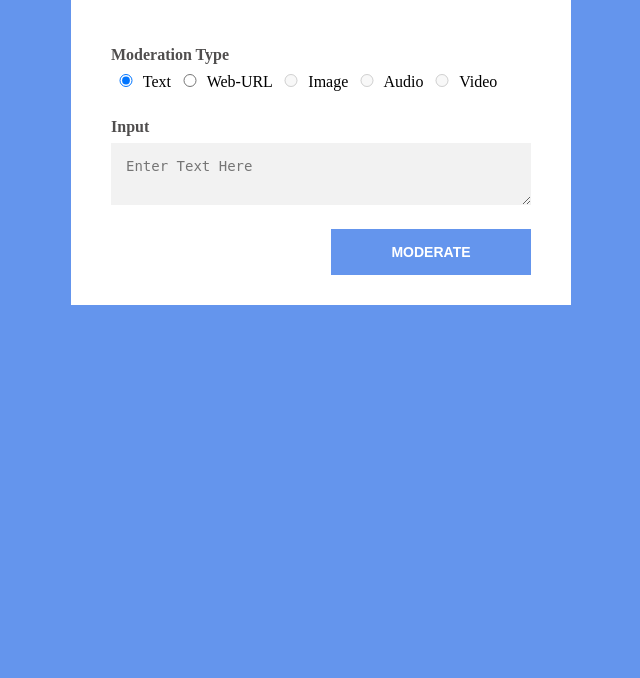
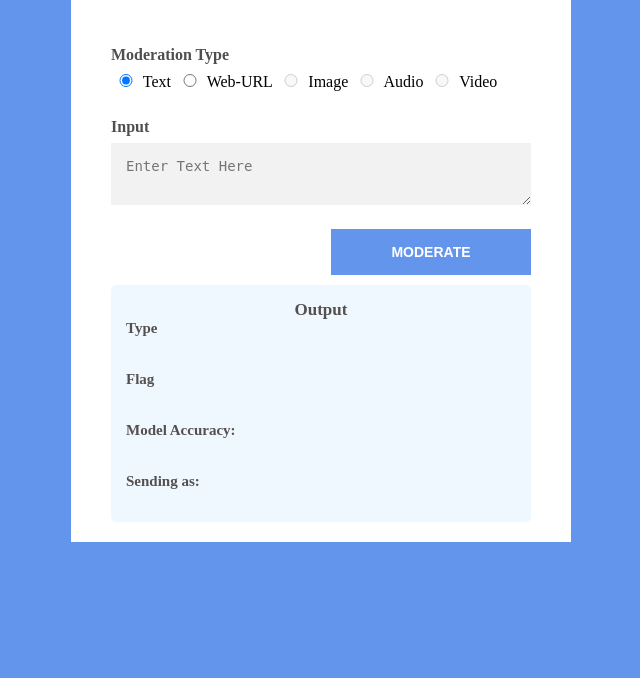
Before and after one commit to bhandarijyoti12/Content-Moderator, a Flask app: template Templates/index.html in a window 1280 px wide. Shown: the part 79-757 px from the top of the page, without its empty margins (319-959 px from the left). Run offline with Flask 2, Linux system fonts and the light colour scheme; the template is opened without the code that fills it, so the values that code supplies are empty; parts of the project's set-up code (start-up, migrations or seed data) failed here and were passed over; some libraries are stand-ins or nearby versions.

Commit message:
Updates on app.py and index.html

```diff
--- a/Templates/index.html
+++ b/Templates/index.html
@@ -37,16 +37,14 @@
                     <div class="button-submit"><input type="submit" value="moderate" class="submit"></div>
                 </div>
             </form>
-            {% if data.isAbusive == 'true' %}
                 <div class="outputWrapper">
                     <div class="output">Output</div>
                     <b>Type</b> <br/>{{data.type}}<br/><br/>
+                    <b>Flag</b> <br/>{{data.Flag}}<br/><br/>
                     <b>Model Accuracy:</b> <br/>{{data.accuracy}}<br/><br/>
-                    Abusive sentence found. <br/>
                     <b>Sending as:</b>  <br/>
                     {{data.updated_text}}<br/>
                 </div>
-            {% endif %}
         </div>
 
     </div>
--- a/app.py
+++ b/app.py
@@ -9,7 +9,7 @@ import nltk
 from nltk.corpus import stopwords
 import string
 from sklearn.model_selection import train_test_split
-
+import tensorflow as tf
 
 
 app = Flask(__name__, template_folder='Templates')
@@ -63,6 +63,7 @@ df_offensive.drop(['Unnamed: 0','count','hate_speech','offensive_language','neit
 df_offensive.rename(columns ={'class':'label'}, inplace = True)
 df_train_final = pd.concat([df_train,df_offensive])
 df_train_final.drop(['id'],axis=1,inplace=True)
+df_train_final['tweet']=df_train_final['tweet'].apply(text_cleaner)
 X = df_train_final['tweet'].astype(str)  # Converting to string, because vectorizer does'nt accept list.
 y = df_train_final['label'].astype(str)  # Converting to string, because vectorizer does'nt accept list.
 X_train, X_test, y_train, y_test =  train_test_split(X, y, train_size = 0.8, random_state = 3)
@@ -71,6 +72,8 @@ from sklearn.feature_extraction.text import TfidfVectorizer
 # Extracting features using TF-IDF (1,2) - unigrams and bigrams
 vectoriser = TfidfVectorizer(ngram_range=(1,2), max_features=500000)
 vectoriser.fit(X_train)
+X_test= vectoriser.transform(X_test)
+accuracy = loaded_model.score(X_test, y_test) * 100
 
 @app.route('/')
 def index():
@@ -80,15 +83,15 @@ def index():
 def predict():
     moderation_type = request.form.get('moderation_type') #web,text
     user_input = request.form.get('user_input')
-    clean_user_input= text_cleaner(text_cleaner)
-    test_vect = vectoriser.transform(clean_user_input)
+    clean_user_input= text_cleaner(user_input)
+    test_vect = vectoriser.transform([clean_user_input])
+    pred = loaded_model.predict(test_vect)
+    print(pred)
+    if (pred == '1'):
+        flag = "Text falls under hate and abusive category"
+    else:
+        flag = "Text falls under safe category"
 
-    pred = loaded_model.predict(test_vect)
-    if (pred=='1'):
-        flag= 'Text falls under hate and abusive category'
-    else:
-        flag= 'Text falls under safe category.'
-#     call model method
     abuseWord = "shit"
     strick = '*' * len(abuseWord)
     updated_text = user_input.replace(abuseWord, strick)
@@ -96,7 +99,7 @@ def predict():
         "type": moderation_type,
         "text": user_input,
         "Flag": flag,
-        "accuracy": "95.7",
+        "accuracy": accuracy,
         "updated_text": updated_text
           }
     return render_template('index.html', data=output)
```
